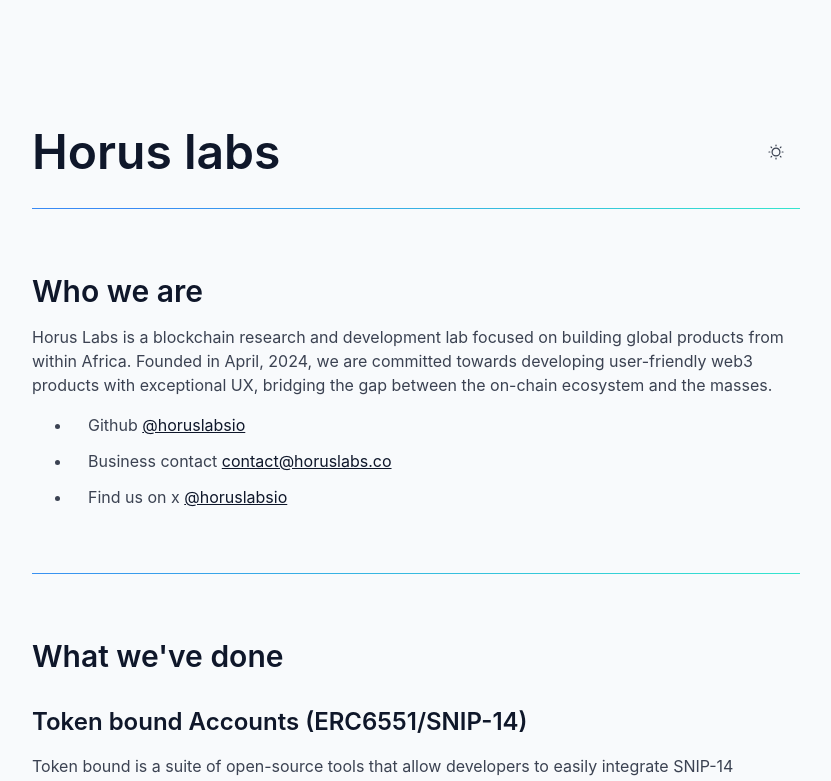
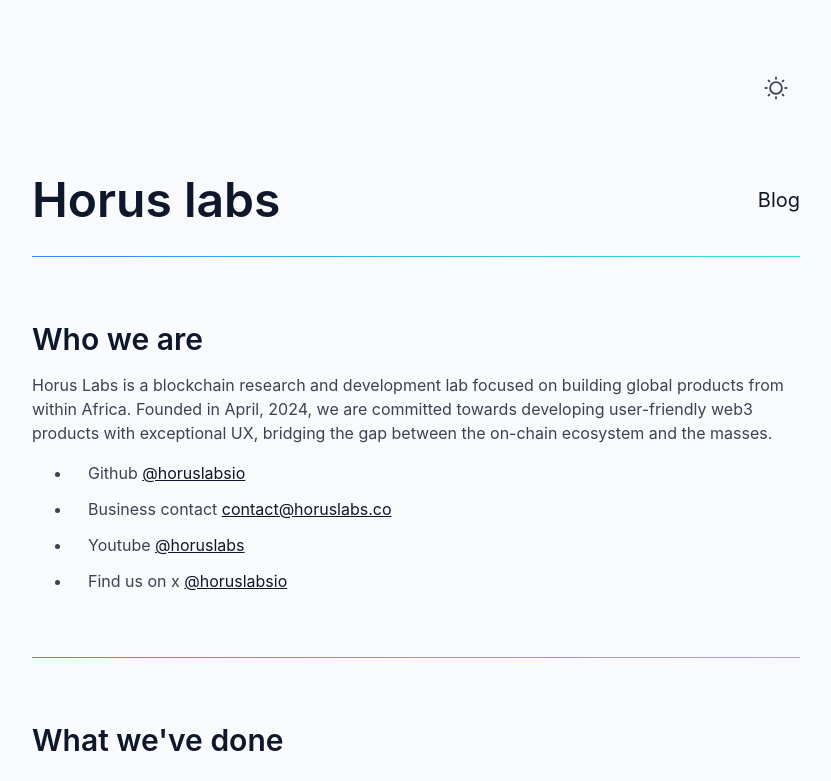
Before and after one commit to horuslabsio/horuslabs, a SvelteKit app: page / in a window 1280 px wide. Shown: the top 781 px of the page, without its empty margins (224-1055 px from the left). Built offline with nearby package versions, Linux system fonts and the light colour scheme; no server answers.

Commit message:
chore: add blog link

```diff
--- a/src/routes/+page.svelte
+++ b/src/routes/+page.svelte
@@ -13,7 +13,7 @@
 </svelte:head>
 
 <section id="container" class="text-sm transition-all md:text-base" data-theme={data.theme}>
-	<main class="mx-auto max-w-[1024px] px-4 py-16 md:p-32">
+	<main class="mx-auto max-w-[1024px] px-4 py-16 md:px-32 md:pb-32 md:pt-16">
 		<Header theme={data.theme} />
 		<Intro />
 		<Portfolio />
--- a/src/routes/Header.svelte
+++ b/src/routes/Header.svelte
@@ -25,13 +25,11 @@
 	}
 </script>
 
-<header class="base-border flex items-center justify-between pb-8">
-	<h1 class="">Horus labs</h1>
-
-	<div>
+<header class="base-border">
+	<div class="mb-16 flex justify-end">
 		<button on:click={toggleTheme} class="relative flex h-12 w-12 items-center justify-center">
 			<span
-				class="absolute opacity-0 transition-opacity"
+				class="absolute text-2xl opacity-0 transition-opacity"
 				class:opacity-100={currentTheme === "light"}
 				class:opacity-0={currentTheme === "dark"}
 			>
@@ -39,7 +37,7 @@
 			</span>
 
 			<span
-				class="absolute opacity-0 transition-opacity"
+				class="absolute text-2xl opacity-0 transition-opacity"
 				class:opacity-100={currentTheme === "dark"}
 				class:opacity-0={currentTheme === "light"}
 			>
@@ -47,4 +45,10 @@
 			</span>
 		</button>
 	</div>
+	<div class="flex items-center justify-between pb-8">
+		<h1 class="">Horus labs</h1>
+		<a class="text-xl" target="_blank" rel="noopener noreferrer" href="https://blog.horuslabs.co/"
+			>Blog</a
+		>
+	</div>
 </header>
--- a/src/routes/Intro.svelte
+++ b/src/routes/Intro.svelte
@@ -18,6 +18,11 @@
 			>
 		</li>
 		<li>
+			Youtube <a class="underline" rel="noopener " href="https://www.youtube.com/@horuslabs"
+				>@horuslabs</a
+			>
+		</li>
+		<li>
 			Find us on x <a class="underline" rel="noopener " href="https://x.com/horuslabsio"
 				>@horuslabsio</a
 			>
```
Also changed, not shown: 1 other file (tests, documents, lock files or other folders).
